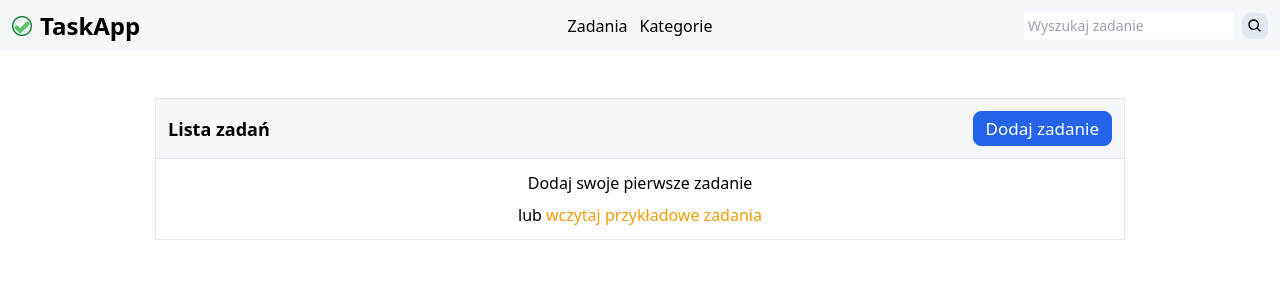
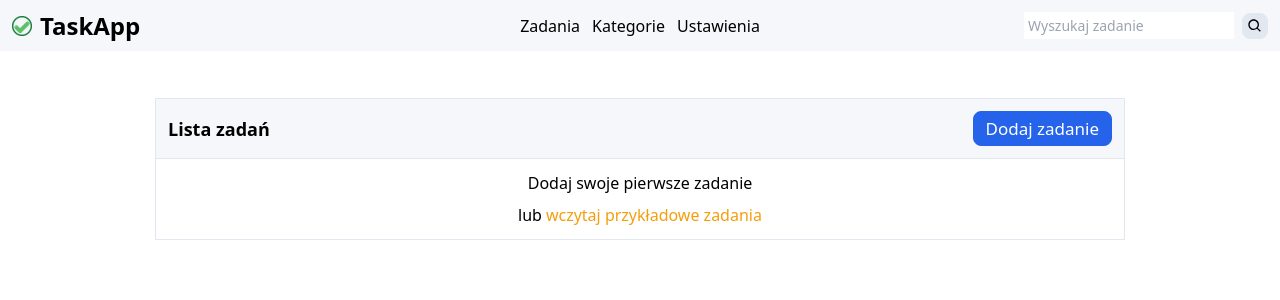
Before and after one commit to JakubM-I/todo-list-vite, a React (Vite) app: page /todo-list-vite/details/1 in a window 1280 px wide. Shown: the top 300 px of the page. Built offline with nearby package versions, Linux system fonts and the light colour scheme.

Commit message:
Add new routes and item in menu

```diff
--- a/src/common/NavBar/index.jsx
+++ b/src/common/NavBar/index.jsx
@@ -26,6 +26,14 @@ const NavBar = () => (
                         Kategorie
                     </NavLink>
                 </li>
+                <li>
+                    <NavLink
+                        to={"configuration"}
+                        className="hover:text-primaryBlueHover"
+                    >
+                        Ustawienia
+                    </NavLink>
+                </li>
             </ul>
         </div>
         <div className="ml-auto">
--- a/src/routes/routes.jsx
+++ b/src/routes/routes.jsx
@@ -1,5 +1,6 @@
 
 import CategoryApp from "../features/categories/CategoryApp";
+import ConfigurationApp from "../features/configuration/ConfigurationApp";
 import RootElement from "../features/Root/root";
 import TaskPage from "../features/tasks/TaskPage";
 import TasksApp from "../features/tasks/TasksApp";
@@ -24,6 +25,10 @@ export const routes = [
         {
           path: "categories",
           element: <CategoryApp />
+        },
+        {
+          path: "configuration",
+          element: <ConfigurationApp />
         }
       ]
 
```
